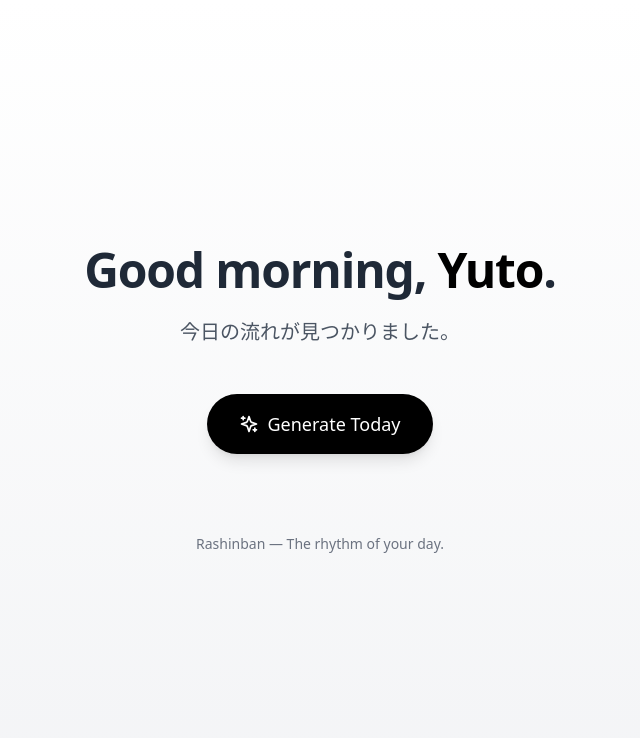
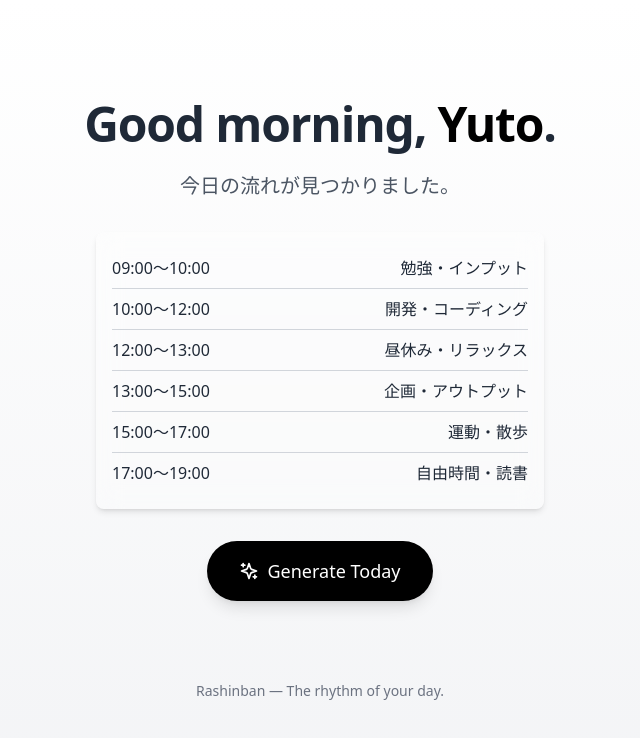
Before and after one commit to vintage-luvu/rashinban-ai, a React (Create React App) app: page / in a window 1280 px wide. Both pictures are taken after a click on the button "Generate Today". Shown: the top 738 px of the page, without its empty margins (320-960 px from the left). Built offline with nearby package versions, Linux system fonts and the light colour scheme; the HTML template or start-up script is replaced by a standard one.

Commit message:
feat: add schedule generation UI and default schedule

```diff
--- a/src/components/RashinbanHero.jsx
+++ b/src/components/RashinbanHero.jsx
@@ -5,12 +5,24 @@ import { Sparkles } from 'lucide-react';
 export default function RashinbanHero() {
   const [loading, setLoading] = useState(false);
   const [message, setMessage] = useState('今日の波に、うまく乗ろう。');
+  const [schedule, setSchedule] = useState(null);
+
+  const defaultSchedule = [
+    { time: '09:00〜10:00', activity: '勉強・インプット' },
+    { time: '10:00〜12:00', activity: '開発・コーディング' },
+    { time: '12:00〜13:00', activity: '昼休み・リラックス' },
+    { time: '13:00〜15:00', activity: '企画・アウトプット' },
+    { time: '15:00〜17:00', activity: '運動・散歩' },
+    { time: '17:00〜19:00', activity: '自由時間・読書' },
+  ];
 
   const handleGenerate = async () => {
     setLoading(true);
     setMessage('リズムを感じています…');
+    setSchedule(null);
     await new Promise((resolve) => setTimeout(resolve, 2000));
     setMessage('今日の流れが見つかりました。');
+    setSchedule(defaultSchedule);
     setLoading(false);
   };
 
@@ -31,10 +43,22 @@ export default function RashinbanHero() {
         initial={{ opacity: 0 }}
         animate={{ opacity: 1 }}
         transition={{ delay: 0.5, duration: 1 }}
-        className="text-lg sm:text-xl text-gray-600 mb-12 text-center"
+        className="text-lg sm:text-xl text-gray-600 mb-8 text-center"
       >
         {message}
       </motion.p>
+
+      {/* Schedule List */}
+      {schedule && (
+        <div className="w-full max-w-md bg-white/30 backdrop-blur-md rounded-lg shadow-md p-4 mb-8">
+          {schedule.map(({ time, activity }, idx) => (
+            <div key={idx} className="flex justify-between py-2 border-b last:border-b-0 border-gray-300">
+              <span className="font-medium">{time}</span>
+              <span>{activity}</span>
+            </div>
+          ))}
+        </div>
+      )}
 
       {/* Generate Button */}
       <motion.button
```
